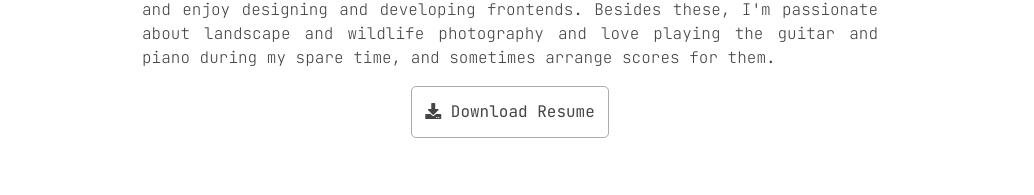
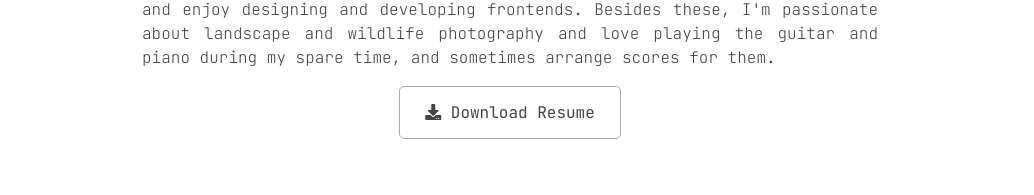
Before and after one commit to mukherjeearnab/mukherjeearnab.github.io, a React (Create React App) app: page / in a window 1280 px wide. Shown: the part 361-556 px from the top of the page, without its empty margins (130-1164 px from the left). Built offline with nearby package versions, Linux system fonts and the light colour scheme.

Commit message:
Resolved problems in stying Home Page

```diff
--- a/src/pages/css/Home.css
+++ b/src/pages/css/Home.css
@@ -52,23 +52,36 @@
     font-weight: 300;
 }
 
+.about-social a {
+    transition: 0.5s;
+    border-bottom: 1px solid transparent;
+}
+
+.about-social a:hover {
+    border-color: #ddd;
+}
+
 .about-contact {
     padding-top: 1em;
 }
 
-.resume-button a {
+.resume-button {
     margin: 1em auto;
-    width: auto;
+    display: inline-block;
+    /* width: auto; */
     padding: 0.8em;
     border: 0.06em solid #aaa;
     border-radius: 5px;
+    transition: 0.5s;
+}
+
+.resume-button:hover {
+    background-color: #ddd;
+    color: #444;
+}
+
+.resume-button a {
     text-decoration: none;
     color: inherit;
     font-family: "JetBrains Mono", monospace;
-    transition: 0.5s;
 }
-
-.resume-button a:hover {
-    background-color: #ddd;
-    color: #444;
-}
```
